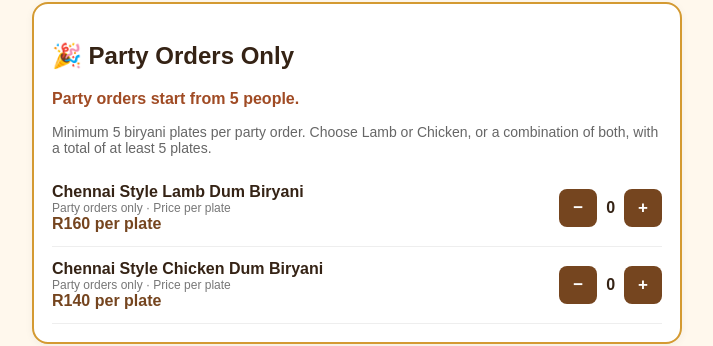
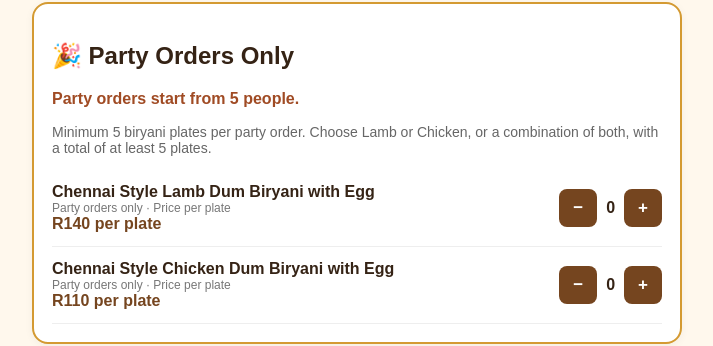
Before and after one commit to vinothshiva84-dev/annai-foods-ordering, a Next.js app: page / in a window 1280 px wide. Shown: the part 1587-1933 px from the top of the page, without its empty margins (283-996 px from the left). Built offline with nearby package versions, Linux system fonts and the light colour scheme; no server answers.

Commit message:
Update page.tsx

```diff
--- a/app/page.tsx
+++ b/app/page.tsx
@@ -1,4 +1,3 @@
-
 "use client";
 
 import { useMemo, useState } from "react";
@@ -41,14 +40,14 @@ const MENU: MenuItem[] = [
 
 const PARTY_MENU: MenuItem[] = [
   {
-    name: "Chennai Style Lamb Dum Biryani",
-    price: 160,
+    name: "Chennai Style Lamb Dum Biryani with Egg",
+    price: 140,
     type: "party",
     description: "Party orders only · Price per plate",
   },
   {
-    name: "Chennai Style Chicken Dum Biryani",
-    price: 140,
+    name: "Chennai Style Chicken Dum Biryani with Egg",
+    price: 110,
     type: "party",
     description: "Party orders only · Price per plate",
   },
```
